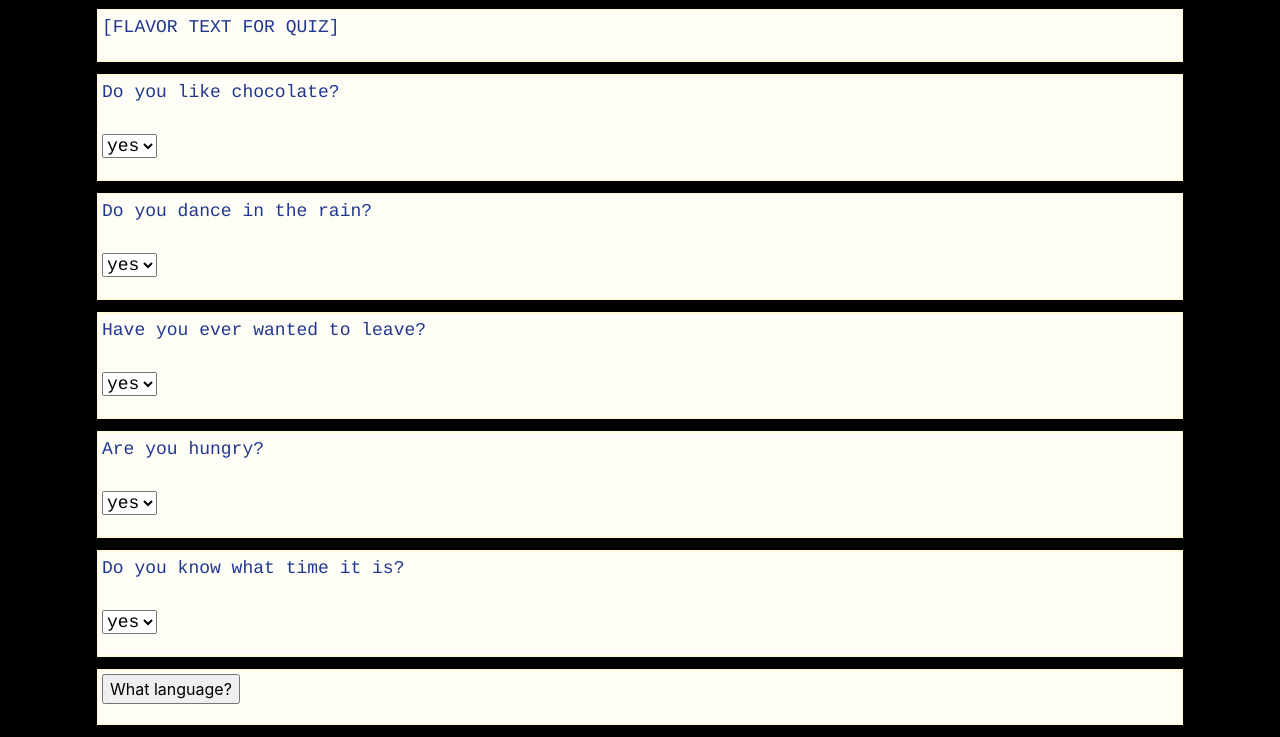
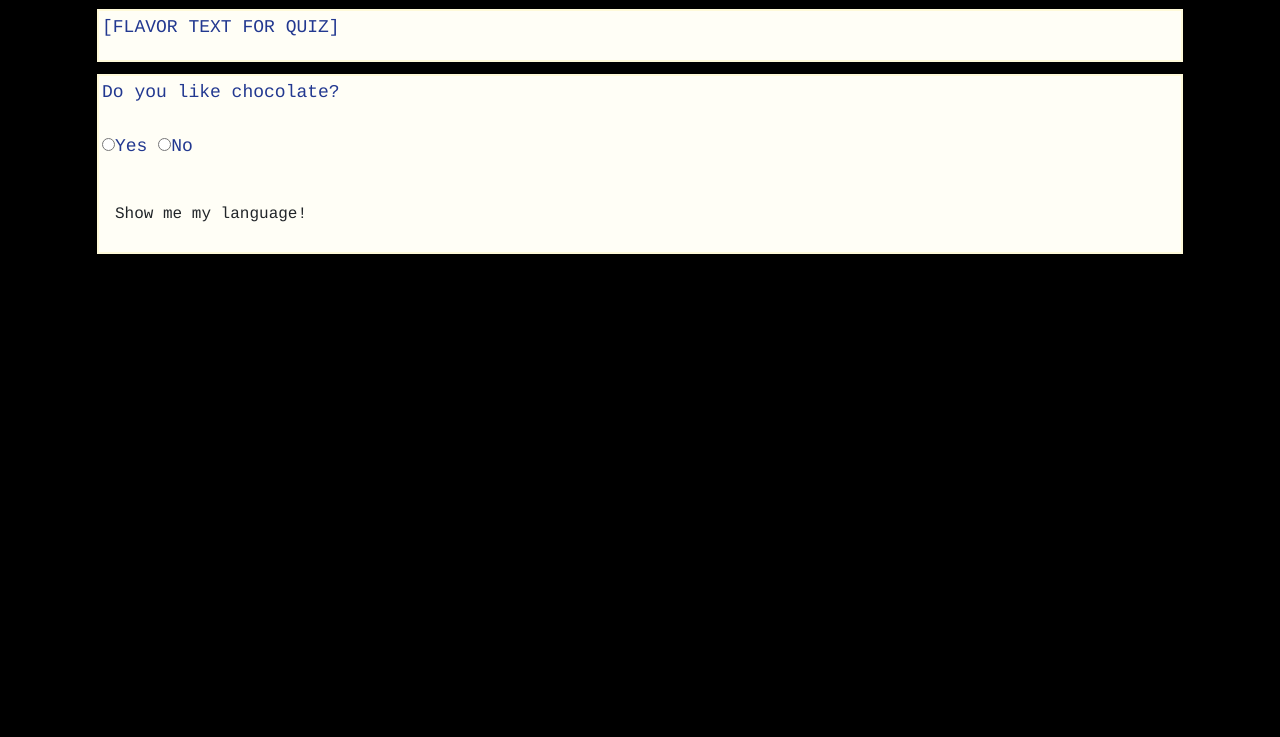
Before and after one commit to ewoodmansee/language, a plain HTML site: page index.html in a window 1280 px wide. Shown: the part 97-834 px from the top of the page. After the commit the page ends 800 px from the top, so only its background shows below. Drawn offline with Linux system fonts and the light colour scheme.

Commit message:
Failed attempt at using jQuery; submitting only for guideline reasons.

```diff
--- a/css/styles.css
+++ b/css/styles.css
@@ -62,3 +62,23 @@ a {
 	font-size: 16px;
 	padding: 2px;
 }
+
+#questionOne {
+	display: show;
+  }
+
+#questionTwo {
+	display: none;
+  }
+
+#questionThree {
+	display: none;
+  }
+
+#questionFour {
+	display: none;
+  }
+
+#questionFive {
+	display: none;
+  }
--- a/index.html
+++ b/index.html
@@ -3,77 +3,57 @@
 <head>
   <link href="./css/bootstrap.css" rel="stylesheet" type="text/css">
   <link href="./css/styles.css" rel="stylesheet" type="text/css">
-  <script src="js/jquery-3.5.1.js"></script>
-  <script src="js/script.js"></script>
-  <title></title>
+  <script src="./js/jquery-3.5.1.js"></script>
+  <script src="./js/script.js"></script>
+  <title>PROGRAMMING LANGUAGE PERSONALITY QUIZ</title>
 </head>
   <body>
   <div class="container">
-  <center><h1>PROGRAMMING LANGUAGE PERSONALITY QUIZ</h1></center>
-    <center><h2>What language are you?</h2></center>
-
+  <center>
+    <h1>PROGRAMMING LANGUAGE PERSONALITY QUIZ</h1>
+  </center>
+  <center>
+    <h2>What language are you?</h2>
+  </center>
 
       <div class=box>
         <p>[FLAVOR TEXT FOR QUIZ]</p>
       </div>
 
         <form id="quiz" name="quiz">
+          <div id="questionOne">
           <div class=box>
             <p>Do you like chocolate?
               <br></br>
-            <select id="q1">
-              <option value="yes">yes</option>
-              <option value="no">no</option>
+              <input type="radio" name="q1" id="mc" value="yes"><label> Yes</label>
+              <input type="radio" name="q1" id="mc" value="no"><label> No</label>
+              <br></br>
+              <button type="submit1" class="btn">Show me my language!</button>
+            </p>
+          </div>
+          </div>
+        </form>
+
+
+          <div id="questionTwo">
+            <p>Do you dance in the rain?
+              <br></br>
+              <select id="q2">
+                <input type="radio" name="q2" id="mc" value="yes"><label> Yes</label>
+                <input type="radio" name="q2" id="mc" value="no"><label> No</label>
               </select>
             </p>
           </div>
 
-        <div class=box>
-          <p>Do you dance in the rain?
+          <div id="questionThree">
+            <p>Have you ever wanted to leave?
               <br></br>
-            <select id="q2">
-              <option value="yes">yes</option>
-              <option value="no">no</option>
+              <select id="q3">
+                <input type="radio" name="q3" id="mc" value="yes"><label> Yes</label>
+                <input type="radio" name="q3" id="mc" value="no"><label> No</label>
               </select>
             </p>
           </div>
-
-        <div class=box>
-          <p>Have you ever wanted to leave?
-            <br></br>
-            <select id="q3">
-              <option value="yes">yes</option>
-              <option value="no">no</option>
-            </select>
-          </p>
-        </div>
-
-        <div class=box>
-          <p>Are you hungry?
-            <br></br>
-            <select id="q4">
-              <option value="yes">yes</option>
-              <option value="no">no</option>
-            </select>
-          </p>
-        </div>
-
-        <div class=box>
-          <p>Do you know what time it is?
-            <br></br>
-            <select id="q5">
-              <option value="yes">yes</option>
-              <option value="no">no</option>
-            </select>
-          </p>
-        </div>
-        <div class=box>
-          <input type="button" id="button" value="What language?" onclick="languageFunction();">
-        </box>
-      </form>
-      <p><div id="result">
-
-      </div></p>
 
 
     </div>
--- a/js/script.js
+++ b/js/script.js
@@ -1,4 +1,107 @@
-function languageFunction() {
+$(document).ready(function() {
+	$("form#quiz").submit1(function() {
+	  event.preventDefault();
+	  let question1Input = $("input#q1").val();
+
+	if (question1Input = "yes") {
+		alert("WHY")
+	  }
+	if (question1Input = "no") {
+		alert("HELP")
+	}
+
+
+	}}
+
+/*	if (q2 = "yes") {
+		$('#q5').show();
+	  } else {
+		$('#ruby').show();
+	}
+
+	if (q3 = "yes") {
+		$('#q4').show();
+	  } else {
+		$('#javascript').show();
+	}
+
+	if (q4 = "yes") {
+		$('#ruby').show();
+	  } else {
+		$('#javascript').show();
+	}
+
+	if (q5 = "yes") {
+			$('#q4').show();
+	  } else {
+			$('#csharp').show();
+	  }
+
+	}}
+
+
+// Vintage button for below codes: <input type="button" id="button" value="What language?" onclick="languageFunction();">
+
+//My original attempt below, which does work.
+
+/* function languageFunction() {
+	let q1 = document.quiz.q1.value;
+	let q2 = document.quiz.q2.value;
+	let q3 = document.quiz.q3.value;
+	let q4 = document.quiz.q4.value;
+	let q5 = document.quiz.q5.value;
+		let count = 0;
+
+	if (q1 = "yes") {
+		count++;
+	}
+
+	if (q2 = "yes") {
+		count++;
+	}
+
+	if (q3 = "yes") {
+		count++;
+	}
+
+	if (q4 = "yes") {
+		count++;
+	}
+
+	if (q5 = "yes") {
+		count++;
+	}
+
+
+	if (count === 0) {
+		code = 0;
+	}
+
+	if (count === 5) {
+		code = 5;
+	}
+
+	if (count > 0 && count < 5) {
+		code = 2;
+	}
+
+	if (code === 0){
+		alert("Learn JavaScript!")
+	}
+
+	if (code === 5){
+		alert("Learn C#!")
+	}
+
+	if (code === 2){
+		alert("Learn Go!")
+	}
+
+}
+
+// Attempt two which worked for a time until I realized that coding out all of the possibilities would be terrible...and for some reason, whenever I try to introduce an 'else if' it promptly breaks. Current form is semi-broken as I tried to include all of the possibilities, but a version of this worked.
+
+/* function languageFunction() {
 	let q1 = document.quiz.q1.value;
 	let q2 = document.quiz.q2.value;
 	let q3 = document.quiz.q3.value;
@@ -9,19 +112,22 @@ function languageFunction() {
 		alert("Javascript!")
 	}
 	if (q1 = "yes" && q2 ="yes" && q3 = "yes" && q4 = "yes" && q5 = "no") {
-		alert("Javascript?")
+		alert("Javascript!")
 	}
 	if (q1 = "yes" && q2 ="yes" && q3 = "yes" && q4 = "no" && q5 = "no") {
-		alert("C#?")
+		alert("Javascript!")
 	}
 	if (q1 = "yes" && q2 ="yes" && q3 = "no" && q4 = "no" && q5 = "no") {
-		alert("C#.")
+		alert("Javascript!")
 	}
 	if (q1 = "yes" && q2 ="no" && q3 = "no" && q4 = "no" && q5 = "no") {
-		alert("Ruby?")
+		alert("Javascript!")
 	}
-	else (q1 = "no" && q2 ="no" && q3 = "no" && q4 = "no" && q5 = "no") {
-		alert("Ruby?")
+	if (q1 = "no" && q2 ="no" && q3 = "no" && q4 = "no" && q5 = "no") {
+		alert("Javascript!")
+	}
+	if {
+		alert("no!")
 	}
 
 }
```
Lines whose indentation alone changed are shown as unchanged.
